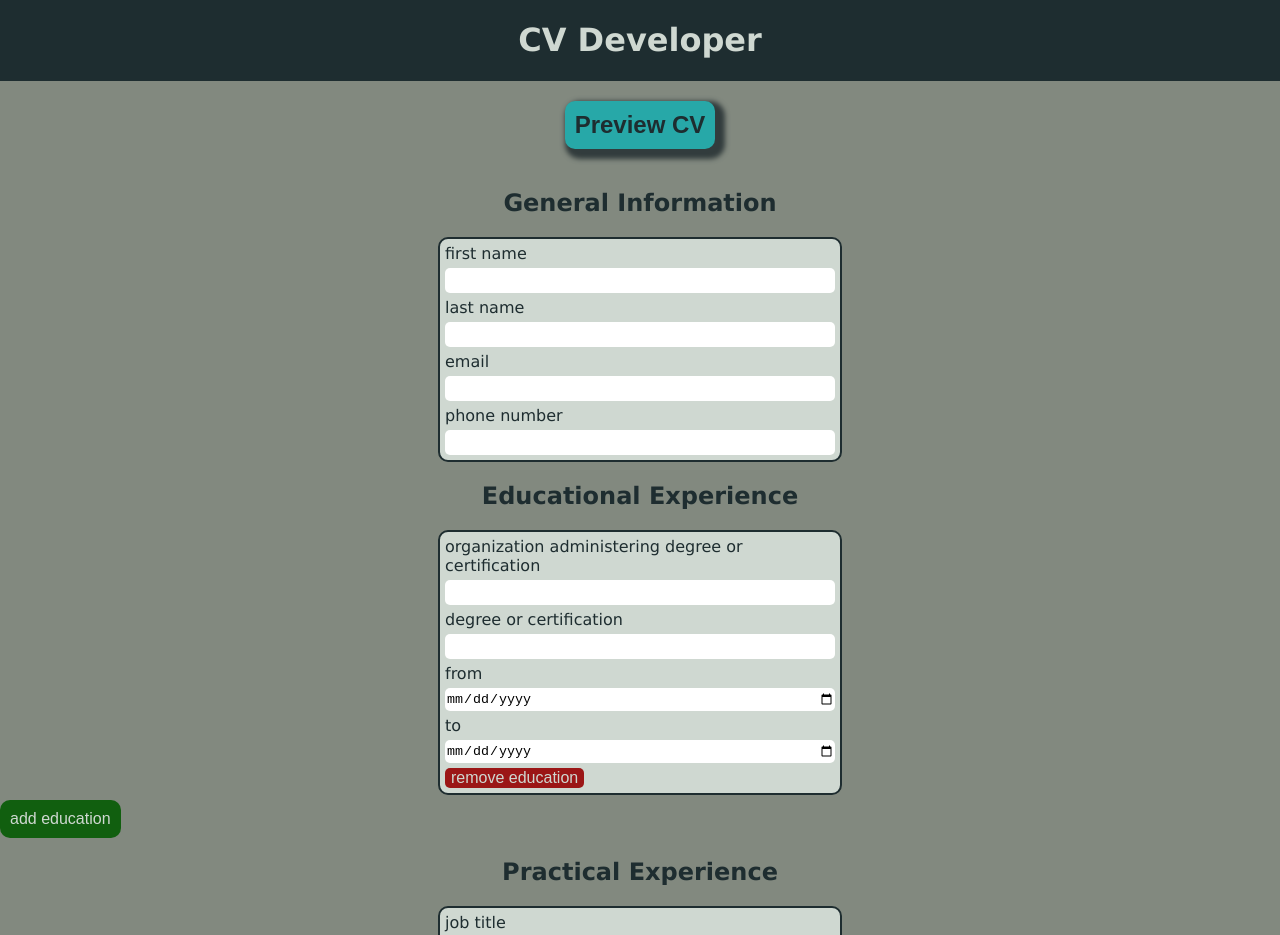
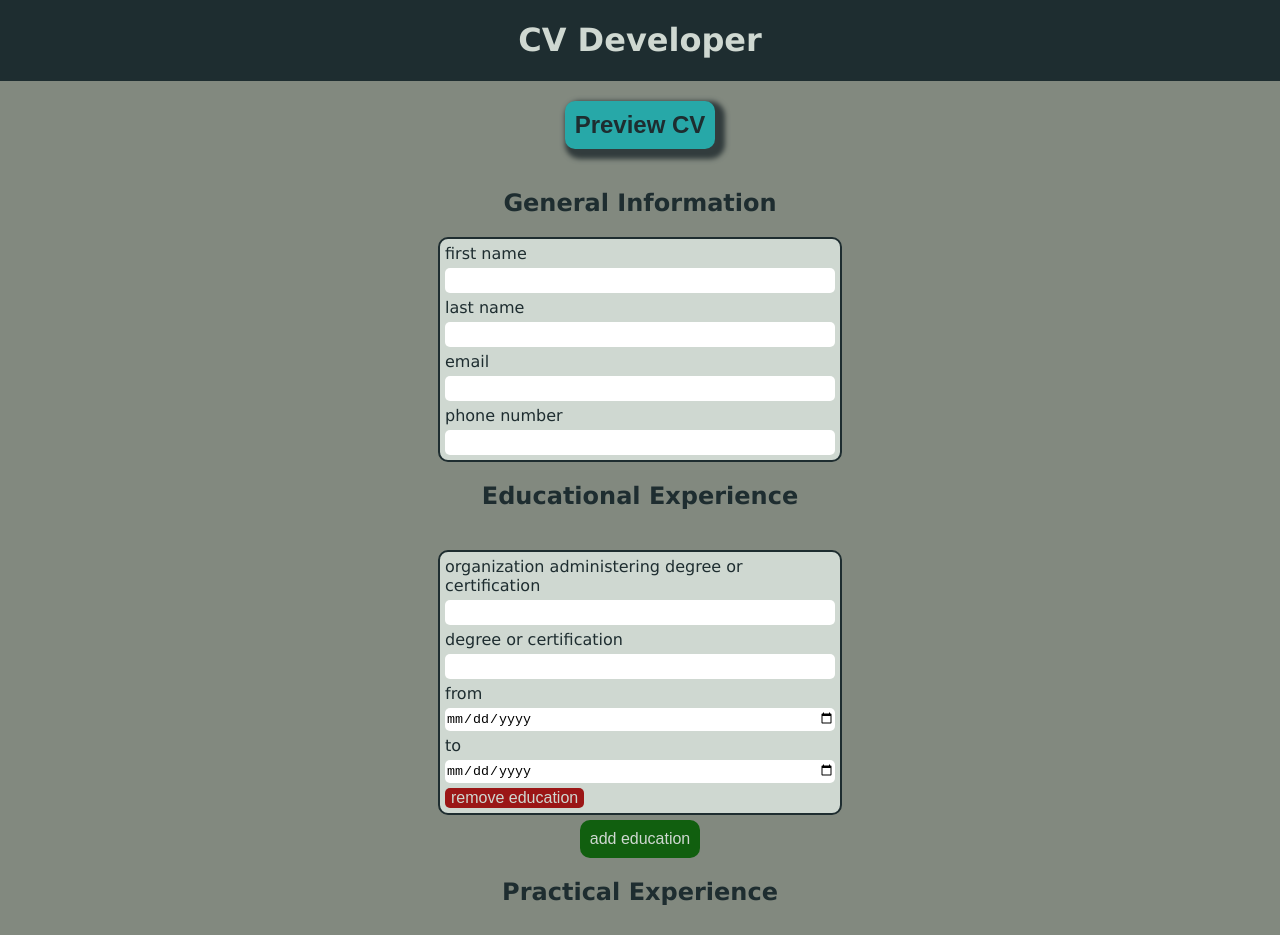
Before and after one commit to livingicon/cv-project, a React (Create React App) app: page / in a window 1280 px wide. Shown: the top 935 px of the page. Built offline with nearby package versions, Linux system fonts and the light colour scheme.

Commit message:
Fixed add buttons not centered

```diff
--- a/package.json
+++ b/package.json
@@ -13,6 +13,8 @@
   },
   "scripts": {
     "start": "react-scripts start",
+    "predeploy": "npm run build",
+    "deploy": "gh-pages -d build",
     "build": "react-scripts build",
     "test": "react-scripts test",
     "eject": "react-scripts eject"
@@ -23,6 +25,7 @@
       "react-app/jest"
     ]
   },
+  "homepage": "http://livingicon.github.io/cv-project",
   "browserslist": {
     "production": [
       ">0.2%",
@@ -34,5 +37,8 @@
       "last 1 firefox version",
       "last 1 safari version"
     ]
+  },
+  "devDependencies": {
+    "gh-pages": "^5.0.0"
   }
 }
--- a/src/styles/forms.css
+++ b/src/styles/forms.css
@@ -88,22 +88,22 @@ form div {
   border-radius: 5px;
   margin: 5px;
   color: var(--primary-light);
-  /* margin-right: auto; */
+}
+
+.education,
+.practical {
+  display: flex;
+  flex-direction: column;
+  justify-content: center;
+  align-items: center;
 }
 
 .add {
   background-color: var(--water-color);
   color: var(--primary-light);
-  margin-left: auto;
-  margin-right: auto;
   border-radius: 10px;
   padding: 10px;
 }
-
-/* #general {
-  display: grid;
-  justify-content: center;
-} */
 
 label {
   margin: 5px;
@@ -120,11 +120,6 @@ input {
   margin-bottom: 5px;
 }
 
-#generalCV p {
-  /* margin-left: 40px; */
-}
-
-/* initial displays */
 #generalCV,
 .edCV,
 .praxCV {
```
Also changed, not shown: 1 other file (tests, documents, lock files or other folders).
